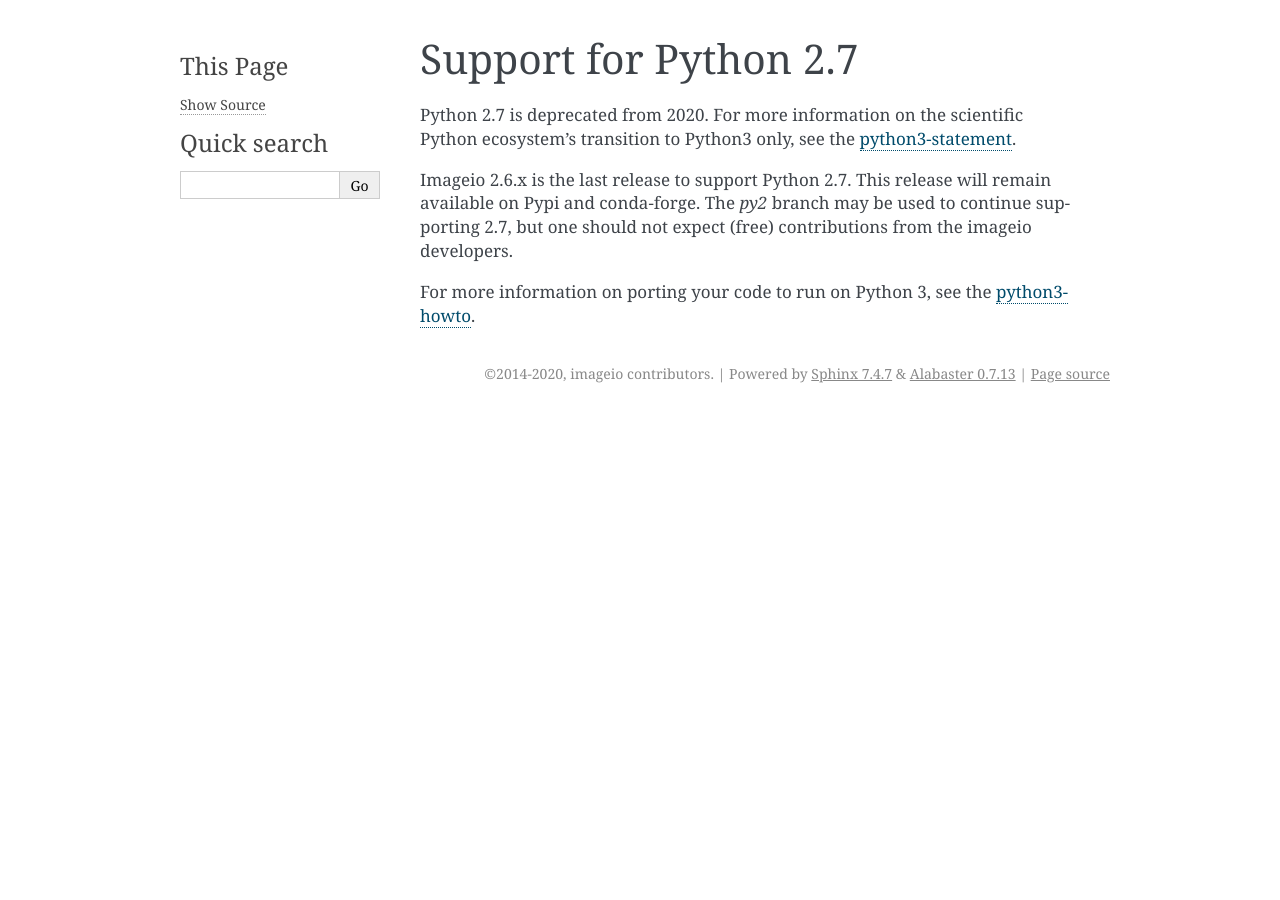
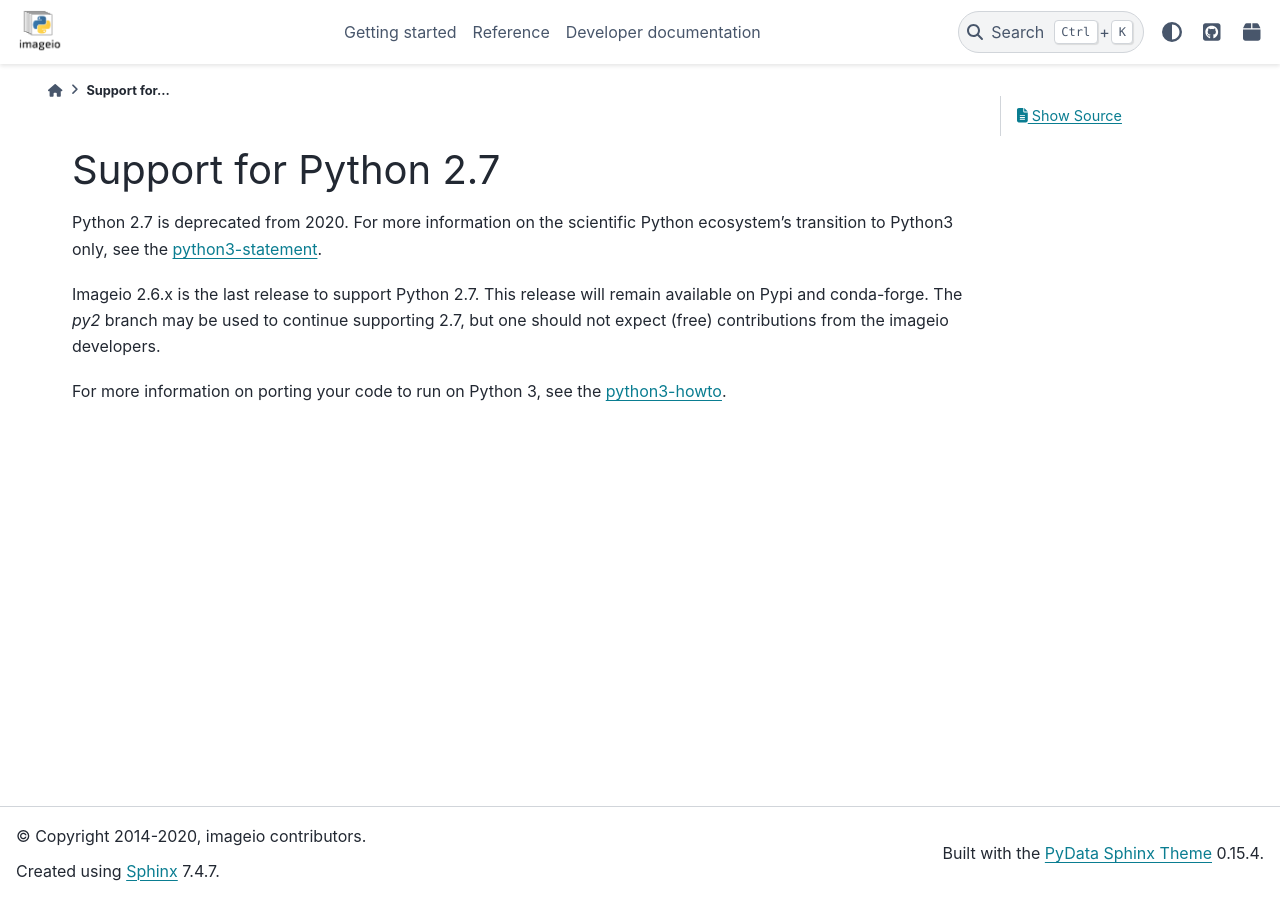
Before and after one commit to imageio/imageio, a Sphinx documentation site: the page built from docs/drop27.rst, in a window 1280 px wide. Built offline with Sphinx 7.4.7 and the PyData theme 0.15.4, drawn with Linux system fonts in a browser that asks for light colours; pages that are not in the unit, such as notebooks, are missing from menus.

Commit message:
DOC: switch to pydata theme

```diff
--- a/docs/conf.py
+++ b/docs/conf.py
@@ -105,12 +105,27 @@ pygments_style = "sphinx"
 
 # The theme to use for HTML and HTML Help pages.  See the documentation for
 # a list of builtin themes.
-# html_theme = 'default'
+html_theme = "pydata_sphinx_theme"
+html_logo = "_static/imageio_logo.png"
 
 # Theme options are theme-specific and customize the look and feel of a theme
 # further.  For a list of options available for each theme, see the
 # documentation.
-# html_theme_options = {}
+html_theme_options = {
+    "external_links": [],
+    "icon_links": [
+        {
+            "name": "GitHub",
+            "url": "https://github.com/imageio/imageio",
+            "icon": "fab fa-github-square",
+        },
+        {
+            "name": "Pipy",
+            "url": "https://pypi.org/project/imageio/",
+            "icon": "fas fa-box",
+        }
+    ]
+}
 
 # Add any paths that contain custom themes here, relative to this directory.
 # html_theme_path = []
@@ -134,7 +149,7 @@ pygments_style = "sphinx"
 # Add any paths that contain custom static files (such as style sheets) here,
 # relative to this directory. They are copied after the builtin static files,
 # so a file named "default.css" will overwrite the builtin "default.css".
-html_static_path = []  # ['_static']
+html_static_path = ['_static']
 
 # If not '', a 'Last updated on:' timestamp is inserted at every page bottom,
 # using the given strftime format.
--- a/setup.py
+++ b/setup.py
@@ -174,7 +174,7 @@ install_requires = ["numpy", "pillow"]
 extras_require = {
     "linting": ["black", "flake8"],
     "test": ["invoke", "pytest", "pytest-cov"],
-    "docs": ["sphinx", "numpydoc"],
+    "docs": ["sphinx", "numpydoc", "pydata-sphinx-theme"],
     "ffmpeg": ["imageio-ffmpeg", "psutil"],
     "fits": ["astropy"],
     "gdal": ["gdal"],
```
Also changed, not shown: docs/_static/imageio_logo.png (added).
